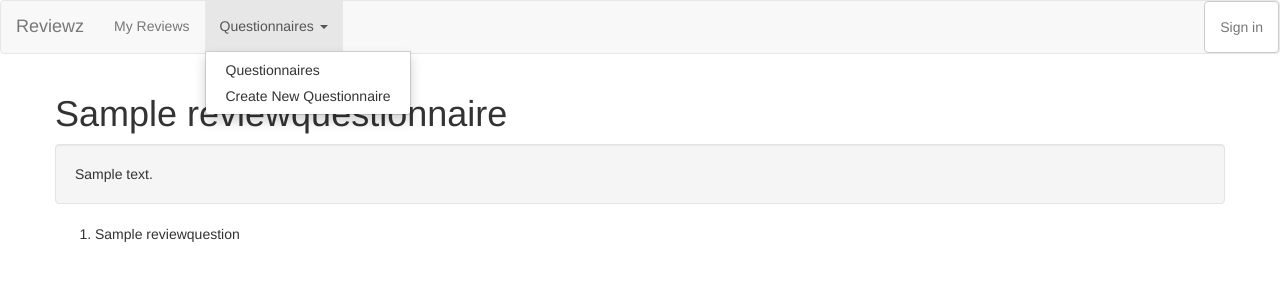
After one commit to jeffbean/reviewz, a Django app: a page that uses reviewz/templates/subtemplates/nav.html in a window 1280 px wide, after a click on "Questionnaires". The commit adds this page. Shown: the top 300 px of the page. Run offline with Django 3.2, Linux system fonts and the light colour scheme; tables that the repository leaves empty hold one stand-in row (values such as "Sample post"); parts of the project's set-up code (start-up, migrations or seed data) failed here and were passed over; some libraries are stand-ins or nearby versions.

Commit message:
Adding some cool stuff

```diff
--- a/reviewz/apps/peerreview/models.py
+++ b/reviewz/apps/peerreview/models.py
@@ -1,4 +1,5 @@
 from django.contrib.auth import get_user_model
+from django.core.urlresolvers import reverse
 from django.db import models
 
 # Create your models here.
@@ -10,6 +11,9 @@ class ReviewQuestionnaire(models.Model):
     title = models.CharField(max_length=255)
     description = models.TextField(null=True, blank=True)
 
+    def get_absolute_url(self):
+        return reverse('questionnaire_detail', kwargs={'pk': self.pk})
+
     def __unicode__(self):
         return self.title
 
@@ -20,7 +24,7 @@ class ReviewQuestion(models.Model):
     description = models.TextField(null=True, blank=True)
 
     def __unicode__(self):
-        return 'Q: {0}'.format(self.question)
+        return '{0}'.format(self.question)
 
 
 class PeerReview(models.Model):
--- a/reviewz/apps/peerreview/templates/review_base.html
+++ b/reviewz/apps/peerreview/templates/review_base.html
@@ -1 +1,5 @@
 {% extends 'base.html' %}
+
+{% block nav_list %}
+
+{% endblock %}
--- /dev/null
+++ b/reviewz/apps/peerreview/templates/reviewquestionnaire_detail.html
@@ -0,0 +1,14 @@
+{% extends "review_base.html" %}
+
+{% block content %}
+    <h1>{{ reviewquestionnaire.title }}</h1>
+
+    {% if reviewquestionnaire.description %}
+        <p class="well">{{ reviewquestionnaire.description }}</p>
+    {% endif %}
+    <ol>
+        {% for question in reviewquestionnaire.reviewquestion_set.all %}
+            <li>{{ question }}</li>
+        {% endfor %}
+    </ol>
+{% endblock %}
--- a/reviewz/apps/peerreview/urls.py
+++ b/reviewz/apps/peerreview/urls.py
@@ -1,15 +1,29 @@
 from django.contrib import admin
 from django.contrib.auth.decorators import login_required
-from reviewz.apps.peerreview.views import PeerReviewHome, MyPeerReviews, DoReviewView, PeerReviewView
+from reviewz.apps.peerreview.views import PeerReviewHome, MyPeerReviews, DoReviewView, PeerReviewView, QuestionnaireCreate, QuestionnaireDetail, QuestionnaireList
 
 admin.autodiscover()
 from django.conf.urls import patterns, url
 
+
+
+
 urlpatterns = patterns(
     '',
     url(r'^$', PeerReviewHome.as_view(), name='home'),
-    url(r'^review/(?P<pk>\d+)/$', login_required(PeerReviewView.as_view()), name='review'),
-    url(r'^myreviews/$', login_required(MyPeerReviews.as_view()), name='my_reviews'),
-    url(r'^do_review/(?P<pk>\d+)/$', login_required(DoReviewView.as_view()), name='do_review'),
+    url(r'^review/(?P<pk>\d+)/$', login_required(PeerReviewView.as_view()),
+        name='review'),
+    url(r'^myreviews/$', login_required(MyPeerReviews.as_view()),
+        name='my_reviews'),
+    url(r'^do_review/(?P<pk>\d+)/$', login_required(DoReviewView.as_view()),
+        name='do_review'),
+
+
+    url(r'^questionnaire/create/$', QuestionnaireCreate.as_view(),
+        name='questionnaire_create'),
+    url(r'^questionnaire/(?P<pk>\d+)/$', QuestionnaireDetail.as_view(),
+        name='questionnaire_detail'),
+    url(r'^questionnaire/list/$', QuestionnaireList.as_view(),
+        name='questionnaire_list'),
     #url(r'^do_review/(?P<pk>\d+)/submit/$', login_required(ReviewSubmitView.as_view()), name='submit_review'),
 )
--- a/reviewz/apps/peerreview/views.py
+++ b/reviewz/apps/peerreview/views.py
@@ -3,9 +3,9 @@ from django.core.urlresolvers import reverse
 from django.db.transaction import commit_on_success
 from django.http.response import HttpResponseRedirect, HttpResponseForbidden, Http404
 from django.views.generic import TemplateView, ListView, CreateView
-from django.views.generic.detail import SingleObjectMixin, DetailView
+from django.views.generic.detail import DetailView
 from reviewz.apps.peerreview.forms import ReviewQuestionAnswerForm
-from reviewz.apps.peerreview.models import PeerReview, ReviewAnswer, ReviewQuestion
+from reviewz.apps.peerreview.models import PeerReview, ReviewAnswer, ReviewQuestion, ReviewQuestionnaire
 
 
 class PeerReviewHome(TemplateView):
@@ -32,7 +32,8 @@ class PeerReviewView(DetailView):
 
     def get_context_data(self, **kwargs):
         context = super(PeerReviewView, self).get_context_data(**kwargs)
-        questions = self.get_object().questionnaire.reviewquestion_set.filter(questionnaire=self.get_object().questionnaire)
+        questions = self.get_object().questionnaire.reviewquestion_set.filter(
+            questionnaire=self.get_object().questionnaire)
         context['questions'] = questions
         return context
 
@@ -68,16 +69,34 @@ class DoReviewView(DetailView):
 
         for index in range(0, len((post_dict.get('question')))):
             try:
-                peer_review = PeerReview.objects.get(id=post_dict['peer_review'][index])
+                peer_review = PeerReview.objects.get(
+                    id=post_dict['peer_review'][index])
             except PeerReview.DoesNotExist:
                 raise Http404
             try:
-                review_question = ReviewQuestion.objects.get(id=post_dict['question'][index])
+                review_question = ReviewQuestion.objects.get(
+                    id=post_dict['question'][index])
             except ReviewQuestion.DoesNotExist:
                 raise Http404
 
-            (review_answer, created) = ReviewAnswer.objects.get_or_create(peer_review=peer_review, question=review_question)
+            (review_answer, created) = ReviewAnswer.objects.get_or_create(
+                peer_review=peer_review, question=review_question)
             review_answer.answer = post_dict['answer'][index]
             review_answer.save()
             print review_answer
-        return HttpResponseRedirect(reverse('review', kwargs={'pk': self.get_object().pk}))
+        return HttpResponseRedirect(
+            reverse('review', kwargs={'pk': self.get_object().pk}))
+
+
+class QuestionnaireCreate(CreateView):
+    model = ReviewQuestionnaire
+    template_name = 'reviewquestionnaire_form.html'
+
+
+class QuestionnaireList(ListView):
+    model = ReviewQuestionnaire
+    template_name = 'reviewquestionnaire_list.html'
+
+class QuestionnaireDetail(DetailView):
+    model = ReviewQuestionnaire
+    template_name = 'reviewquestionnaire_detail.html'
--- a/reviewz/templates/subtemplates/nav.html
+++ b/reviewz/templates/subtemplates/nav.html
@@ -1,34 +1,43 @@
 <nav class="navbar navbar-default" role="navigation">
     <!-- Brand and toggle get grouped for better mobile display -->
     <div class="navbar-header">
-        <button type="button" class="navbar-toggle" data-toggle="collapse" data-target=".navbar-ex1-collapse">
+        <button type="button" class="navbar-toggle" data-toggle="collapse"
+                data-target=".navbar-ex1-collapse">
             <span class="sr-only">Toggle navigation</span>
             <span class="icon-bar"></span>
             <span class="icon-bar"></span>
             <span class="icon-bar"></span>
         </button>
-        <a class="navbar-brand" href="{% url "home" as home %}{{ home }}"> Reviewz</a>
+        <a class="navbar-brand" href="{% url "home" as home %}{{ home }}">
+            Reviewz</a>
     </div>
 
     <!-- Collect the nav links, forms, and other content for toggling -->
     <div class="collapse navbar-collapse navbar-ex1-collapse">
         <ul class="nav navbar-nav">
-            <li ><a href="{% url "my_reviews" %}">My Reviews</a></li>
-            <li class="dropdown">
-                <a href="#" class="dropdown-toggle" data-toggle="dropdown">Dropdown <b class="caret"></b></a>
-                <ul class="dropdown-menu">
-                    <li><a href="#">Action</a></li>
-                    <li><a href="#">Another action</a></li>
-                    <li><a href="#">Something else here</a></li>
-                    <li><a href="#">Separated link</a></li>
-                    <li><a href="#">One more separated link</a></li>
-                </ul>
-            </li>
+            {% block nav_list %}
+                <li><a href="{% url "my_reviews" %}">My Reviews</a></li>
+                <li class="dropdown">
+                    <a href="#" class="dropdown-toggle"
+                       data-toggle="dropdown">Questionnaires
+                        <b class="caret"></b></a>
+                    <ul class="dropdown-menu">
+                        <li><a href="
+                        {% url "questionnaire_list" %}">Questionnaires</a></li>
+
+                        <li><a href="{% url "questionnaire_create" %}">Create
+                            New
+                            Questionnaire</a></li>
+                    </ul>
+                </li>
+            {% endblock %}
         </ul>
         <ul class="nav navbar-nav navbar-right">
             {% if user.is_authenticated %}
                 <li class="dropdown">
-                    <a href="#" class="dropdown-toggle" data-toggle="dropdown">{{ user.username }} <b class="caret"></b></a>
+                    <a href="#" class="dropdown-toggle"
+                       data-toggle="dropdown">{{ user.username }} <b
+                            class="caret"></b></a>
                     <ul class="dropdown-menu">
                         <li><a href="{% url "admin:index" %}">Admin</a></li>
                         <li><a href="{% url "logout" %}">Logout</a></li>
@@ -37,7 +46,8 @@
                 </li>
             {% else %}
                 <li>
-                   <a type="button" href="{% url 'login' %}" class="btn btn-default navbar-link">Sign in</a>
+                    <a type="button" href="{% url 'login' %}"
+                       class="btn btn-default navbar-link">Sign in</a>
                 </li>
             {% endif %}
         </ul>
--- a/reviewz/urls.py
+++ b/reviewz/urls.py
@@ -15,7 +15,7 @@ class ReveiwzIndex(TemplateView):
 
 urlpatterns = patterns(
     '',
-    url(r'',  include('reviewz.apps.peerreview.urls')),
+    url(r'^reviews/',  include('reviewz.apps.peerreview.urls')),
     url(r'^accounts/', include('reviewz.apps.accounts.urls')),
 
     # Uncomment the admin/doc line below to enable admin documentation:
```
Also changed, not shown: reviewz/apps/peerreview/templates/reviewquestionnaire_form.html (added, +8 -0 lines), reviewz/apps/peerreview/templates/reviewquestionnaire_list.html (added, +13 -0 lines), reviewz/settings.py (+9 -3 lines), __init__.py (deleted), 1 other file.
